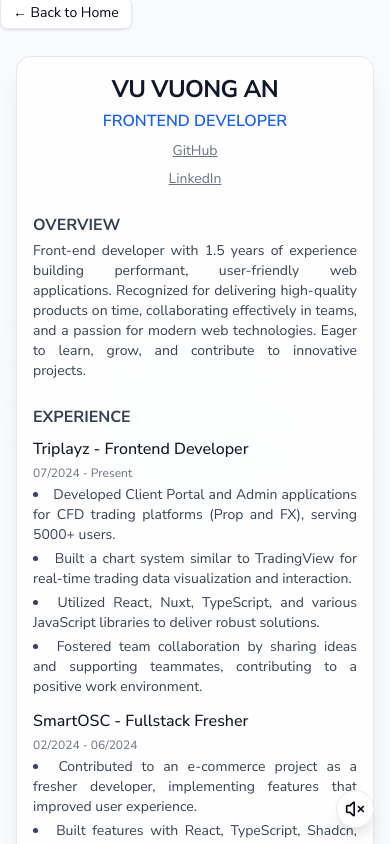
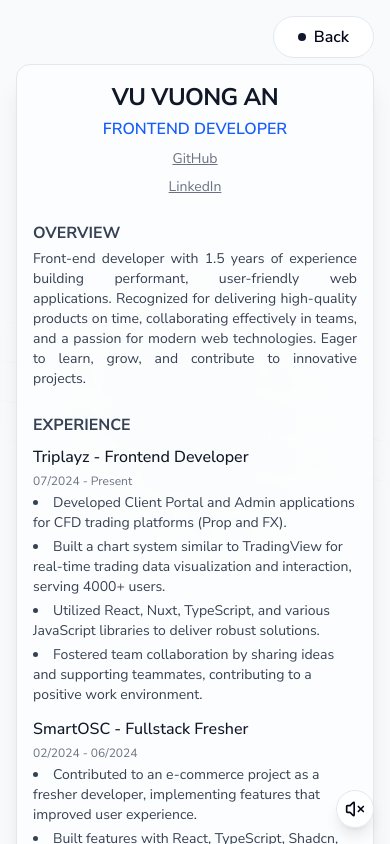
Before and after one commit to um1chc5/aner-portfolio, a Next.js app: page /resume in a window 390 px wide. Shown: the top 844 px of the page. Built offline with nearby package versions, Linux system fonts and the light colour scheme.

Commit message:
Refactor ButtonWithHoverSound to use a div instead of a button; introduce InteractiveHoverButton for enhanced hover effects in the Hero1 component.

```diff
--- a/src/app/resume/page.tsx
+++ b/src/app/resume/page.tsx
@@ -1,5 +1,6 @@
 import ButtonWithHoverSound from "@/components/audio/button-with-hover-sound";
 import GridBackground from "@/components/grid-background";
+import { InteractiveHoverButton } from "@/components/magicui/interactive-hover-button";
 import PageFadeTransition from "@/components/page-transition/page-fade-transition";
 import Link from "next/link";
 
@@ -7,17 +8,17 @@ export default function Resume() {
   return (
     <PageFadeTransition>
       <GridBackground className="fixed" />
-      <ButtonWithHoverSound>
-        <Link
-          href="/"
-          className="hover:bg-primary-foreground pointer-events-auto top-4 left-4 z-10 rounded-md border bg-white px-3 py-1.5 text-sm shadow sm:left-4 sm:px-4 sm:py-2 sm:text-base md:fixed md:top-8 md:left-8"
-        >
-          ← Back to Home
-        </Link>
+      <ButtonWithHoverSound className="fixed top-4 right-4 z-10 md:top-10 md:right-10">
+        <InteractiveHoverButton>
+          <Link href="/">
+            <p className="max-sm:hidden">Back to Home</p>
+            <p className="sm:hidden">Back</p>
+          </Link>
+        </InteractiveHoverButton>
       </ButtonWithHoverSound>
-      <main className="relative flex min-h-screen items-start justify-center px-4 py-8 sm:px-4 sm:py-12 md:px-8 md:py-16">
+      <main className="pointer-events-none relative flex min-h-screen items-start justify-center px-4 py-16 sm:px-4 sm:py-12 md:px-8 md:py-16">
         {/* Back to Home Button */}
-        <section className="w-full max-w-md rounded-xl border border-gray-200 bg-white/80 p-4 text-justify shadow-xl backdrop-blur-md sm:max-w-lg sm:p-6 md:max-w-2xl md:p-8">
+        <section className="w-full max-w-md rounded-xl border border-gray-200 bg-white/60 p-4 shadow-xl backdrop-blur-md sm:max-w-lg sm:p-6 md:max-w-2xl md:p-8">
           {/* Header */}
           <header className="mb-6 text-center">
             <h1 className="text-2xl font-bold tracking-tight text-gray-900 sm:text-3xl md:text-4xl">
@@ -53,7 +54,7 @@ export default function Resume() {
           {/* Overview */}
           <section className="mb-6">
             <h2 className="mb-1 text-base font-bold text-gray-700">OVERVIEW</h2>
-            <p className="text-sm text-gray-700">
+            <p className="text-justify text-sm text-gray-700">
               Front-end developer with 1.5 years of experience building
               performant, user-friendly web applications. Recognized for
               delivering high-quality products on time, collaborating
@@ -77,11 +78,12 @@ export default function Resume() {
               <ul className="mt-1 list-inside list-disc space-y-1 text-sm text-gray-700">
                 <li>
                   Developed Client Portal and Admin applications for CFD trading
-                  platforms (Prop and FX), serving 5000+ users.
+                  platforms (Prop and FX).
                 </li>
                 <li>
                   Built a chart system similar to TradingView for real-time
-                  trading data visualization and interaction.
+                  trading data visualization and interaction, serving 4000+
+                  users.
                 </li>
                 <li>
                   Utilized React, Nuxt, TypeScript, and various JavaScript
@@ -224,7 +226,7 @@ export default function Resume() {
               </h2>
               <ul className="space-y-1 text-sm text-gray-700">
                 <li>
-                  TOEIC (Reading and Listening) - Overall score:{" "}
+                  TOEIC (Reading and Listening):{" "}
                   <span className="font-medium">875</span>
                 </li>
               </ul>
--- a/src/components/audio/button-with-hover-sound.tsx
+++ b/src/components/audio/button-with-hover-sound.tsx
@@ -6,7 +6,7 @@ import { useAudio } from "./audio-provider";
 // Path to the audio file
 
 interface ButtonWithHoverSoundProps
-  extends React.ButtonHTMLAttributes<HTMLButtonElement> {
+  extends React.HTMLAttributes<HTMLDivElement> {
   children: React.ReactNode;
   className?: string;
 }
@@ -27,15 +27,10 @@ function ButtonWithHoverSound({
   };
 
   return (
-    <button
-      type="button"
-      className={className}
-      onMouseOver={handleMouseOver}
-      {...rest}
-    >
+    <div className={className} onMouseOver={handleMouseOver} {...rest}>
       {children}
       <audio ref={audioRef} src="/audio/hover-selection.wav" />
-    </button>
+    </div>
   );
 }
 
--- a/src/components/hero/hero-1.tsx
+++ b/src/components/hero/hero-1.tsx
@@ -4,6 +4,7 @@ import Link from "next/link";
 import PageFadeTransition from "../page-transition/page-fade-transition";
 import ButtonWithHoverSound from "../audio/button-with-hover-sound";
 import GridBackground from "../grid-background";
+import { InteractiveHoverButton } from "../magicui/interactive-hover-button";
 
 export default function Hero1() {
   return (
@@ -24,12 +25,14 @@ export default function Hero1() {
           </div>
 
           <ButtonWithHoverSound>
+            <InteractiveHoverButton className="mt-4 shadow-md">
               <Link
                 href="/resume"
                 className="pointer-events-auto mt-4 font-semibold hover:underline"
               >
                 My Resume
               </Link>
+            </InteractiveHoverButton>
           </ButtonWithHoverSound>
 
           {/* Contact Links */}
--- /dev/null
+++ b/src/components/magicui/interactive-hover-button.tsx
@@ -0,0 +1,35 @@
+import React from "react";
+import { ArrowRight } from "lucide-react";
+import { cn } from "@/lib/utils";
+
+type InteractiveHoverButtonProps =
+  React.ButtonHTMLAttributes<HTMLButtonElement>;
+
+export const InteractiveHoverButton = React.forwardRef<
+  HTMLButtonElement,
+  InteractiveHoverButtonProps
+>(({ children, className, ...props }, ref) => {
+  return (
+    <button
+      ref={ref}
+      className={cn(
+        "group bg-background relative w-auto cursor-pointer overflow-hidden rounded-full border p-2 px-6 text-center font-semibold",
+        className,
+      )}
+      {...props}
+    >
+      <div className="flex items-center gap-2">
+        <div className="bg-primary h-2 w-2 rounded-full duration-400 ease-in-out group-hover:scale-[100.8]"></div>
+        <span className="inline-block duration-400 ease-in-out group-hover:translate-x-12 group-hover:opacity-0">
+          {children}
+        </span>
+      </div>
+      <div className="text-primary-foreground absolute top-0 z-10 flex h-full w-full translate-x-12 items-center justify-center gap-2 opacity-0 transition-all duration-300 group-hover:-translate-x-5 group-hover:opacity-100">
+        <span>{children}</span>
+        <ArrowRight />
+      </div>
+    </button>
+  );
+});
+
+InteractiveHoverButton.displayName = "InteractiveHoverButton";
```
Lines whose indentation alone changed are shown as unchanged.
